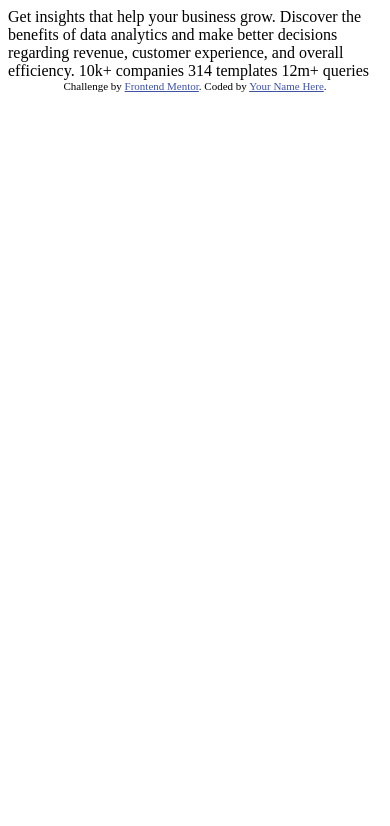
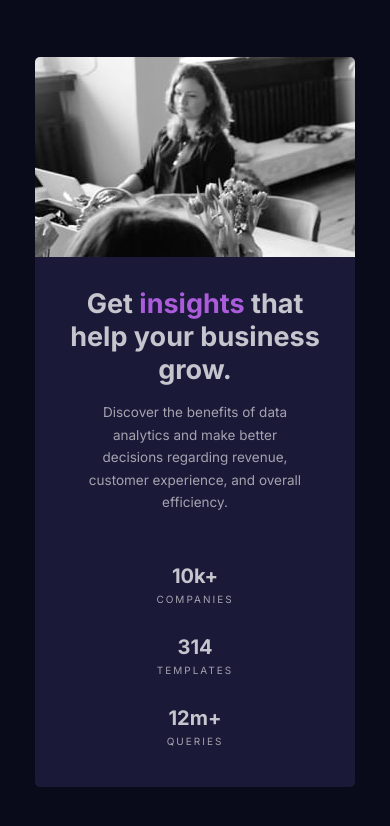
Before and after one commit to JGAMIX7/stats-card-component, a plain HTML site: page index.html in a window 390 px wide. Drawn offline with Linux system fonts and the light colour scheme.

Commit message:
responsive issue fix

```diff
--- a/index.html
+++ b/index.html
@@ -3,31 +3,38 @@
 <head>
   <meta charset="UTF-8">
   <meta name="viewport" content="width=device-width, initial-scale=1.0"> <!-- displays site properly based on user's device -->
-
   <link rel="icon" type="image/png" sizes="32x32" href="./images/favicon-32x32.png">
-
+  <link rel="stylesheet" href="style.css">
   <title>Frontend Mentor | Stats preview card component</title>
-
-  <!-- Feel free to remove these styles or customise in your own stylesheet 👍 -->
-  <style>
-    .attribution { font-size: 11px; text-align: center; }
-    .attribution a { color: hsl(228, 45%, 44%); }
-  </style>
 </head>
 <body>
 
-  Get insights that help your business grow.
+  <div class="container">
+    <div class="card">
+      <div class="card-left">
+        <h1 class="card-title"> Get <span>insights</span> that help your business grow.</h1>
+        <p class="card-description">
+          Discover the benefits of data analytics and make better decisions regarding revenue,
+          customer experience, and overall efficiency.
+        </p>
+        <div class="card-details">
+          <div class="card-detail">
+            <h3>10k+</h3>
+            <p>companies</p>
+          </div>
+          <div class="card-detail">
+            <h3>314</h3>
+            <p>templates</p>
+          </div>
+          <div class="card-detail">
+            <h3>12m+</h3>
+            <p>queries</p>
+          </div>
+        </div>
+      </div>
 
-  Discover the benefits of data analytics and make better decisions regarding revenue, customer
-  experience, and overall efficiency.
-
-  10k+ companies
-  314 templates
-  12m+ queries
-
-  <div class="attribution">
-    Challenge by <a href="https://www.frontendmentor.io?ref=challenge" target="_blank">Frontend Mentor</a>.
-    Coded by <a href="#">Your Name Here</a>.
+      <div class="card-right"></div>
+    </div>
   </div>
 </body>
 </html>
--- a/style.css
+++ b/style.css
@@ -0,0 +1,128 @@
+@import url('https://fonts.googleapis.com/css2?family=Inter:wght@400;700&display=swap');
+/* @import url('https://fonts.googleapis.com/css2?family=Lexend+Deca&display=swap'); */
+
+html{
+   font-size: 62.5%
+}
+
+:root{
+   --very-dark-blue: hsl(233, 47%, 7%);
+   --dark-desaturated-blue: hsl(244, 38%, 16%);
+   --soft-violet: hsl(277, 64%, 61%);
+   --slightly-transparent-white-h: hsla(0, 0%, 100%, 0.75);
+   --slightly-transparent-white-p: hsla(0, 0%, 100%, 0.6);
+}
+
+*{
+   padding: 0;
+   margin: 0;
+   box-sizing: border-box;
+}
+
+body{
+   background-color: var(--very-dark-blue);
+   color: var(--white);
+   font-family: 'Inter', sans-serif;
+   /* font-family: 'Lexend Deca', sans-serif;*/
+}
+
+h1,
+h3{color: var(--slightly-transparent-white-h);}
+
+p{color: var(--slightly-transparent-white-p);}
+
+.container{
+   display: flex;
+   justify-content: center;
+   align-items: center;
+   min-height: 100vh;
+}
+
+.card{
+   display: flex;
+   flex-wrap: wrap;
+   border-radius: 5px;
+   overflow: hidden;
+   margin: 50px 20px;
+   height: 370px;
+}
+
+/* LEFT SIDE */
+.card .card-left{
+   width: 480px;
+   background-color: var(--dark-desaturated-blue);
+   padding: 60px;
+}
+
+.card .card-left .card-title{
+   font-size: 3.2rem;
+}
+.card .card-left .card-title span{
+   color: var(--soft-violet);
+}
+
+.card .card-left .card-description{
+   margin: 25px 0 60px;
+   font-size: 1.35rem;
+   line-height: 2.25rem;
+}
+
+.card .card-left .card-details{
+   display: flex;
+   gap: 50px;
+}
+
+.card .card-left .card-details .card-detail{
+   display: flex;
+   flex-direction: column;
+   gap: 5px;
+}
+.card .card-left .card-details .card-detail h3{
+   font-size: 2rem;
+}
+
+.card .card-left .card-details .card-detail p{
+   font-size: 1rem;
+   text-transform: uppercase;
+   letter-spacing: 2px;
+}
+
+/* RIGHT SIDE */
+.card .card-right{
+   /* background-color: var(--soft-violet); */
+   width: 450px;
+   background: url(images/image-header-desktop.jpg) no-repeat;
+}
+
+
+/* RESPONSIVE */
+@media screen and (max-width:970px) {
+   .card{
+      max-width: 320px;
+      height: auto;
+   }
+
+   .card .card-right{
+      order: 1;
+      height: 200px;
+   }
+   .card .card-left{
+      order: 2;
+      padding: 30px;
+      text-align: center;
+   }
+
+   .card .card-left .card-title{
+      font-size: 2.7rem;
+   }
+
+   .card .card-left .card-description{
+      margin: 15px 18px 40px;
+   }
+
+   .card .card-left .card-details{
+      flex-direction: column;
+      gap: 30px;
+      padding: 10px 0;
+   }
+}
```
